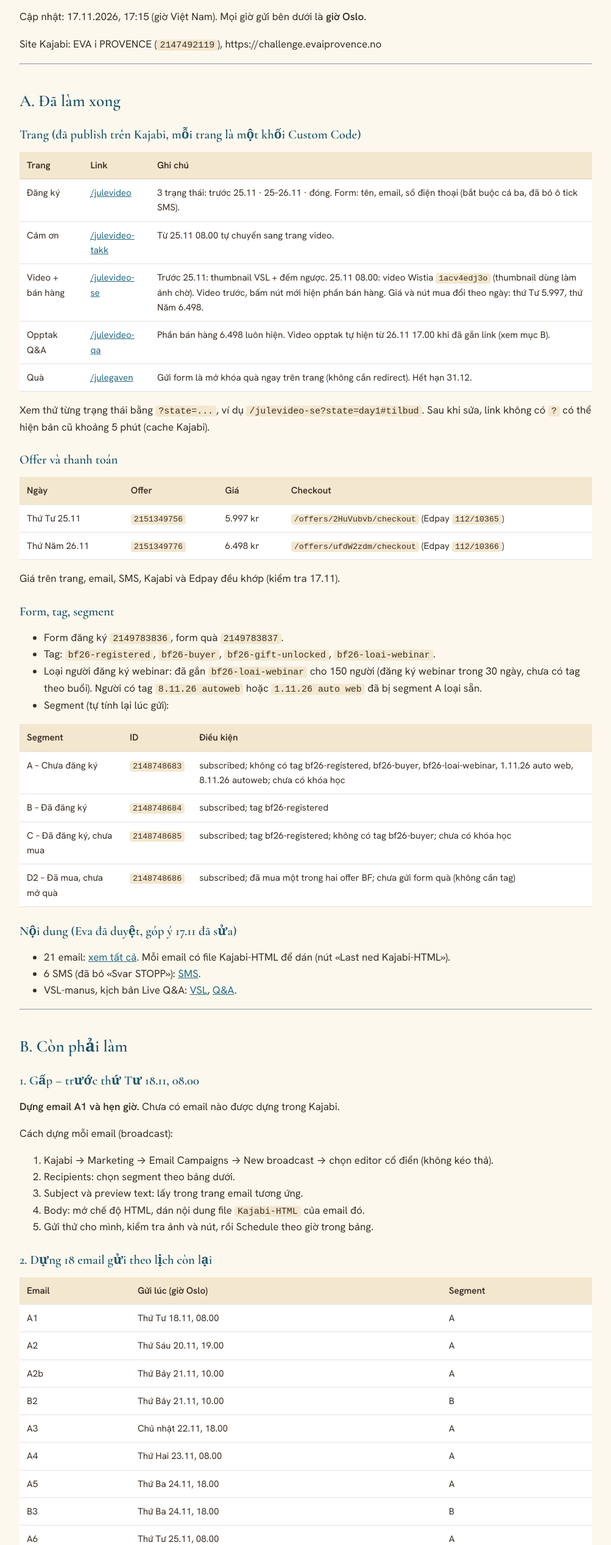
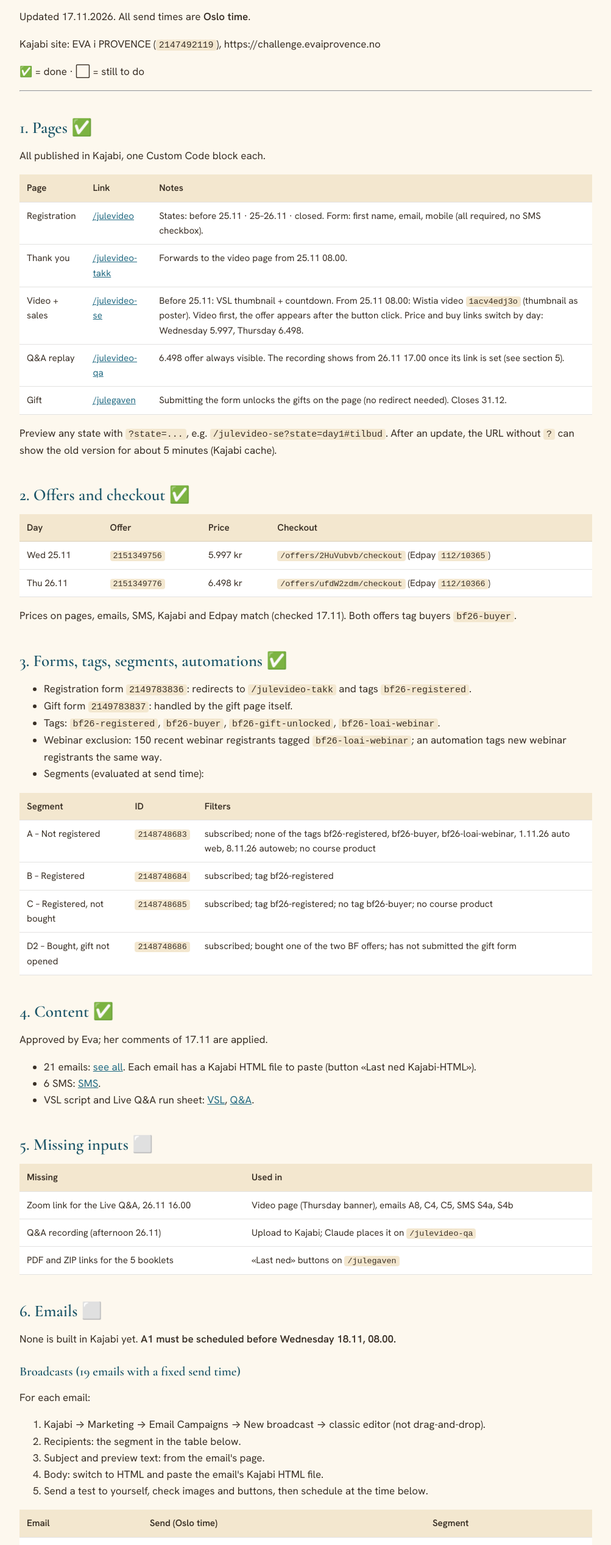
Before and after one commit to haphuongharley-wq/eva-bf-2026-review, a plain HTML site: page build.html in a window 1280 px wide. Shown: the part 264-2797 px from the top of the page at 61% size, without its empty margins (138-1141 px from the left). Drawn offline with nearby package versions, Linux system fonts and the light colour scheme.

Commit message:
Build instructions in English

```diff
--- a/build.html
+++ b/build.html
@@ -37,303 +37,267 @@ footer{border-top:1px solid var(--hair);padding:24px 0;color:var(--muted);font-s
 </style></head>
 <body><header class="top"><div class="wrap"><a class="brand" href="index.html">Eva i Provence · Black Friday 2026</a>
 <nav class="top"><a href="plan.html">Plan</a><a href="index.html#sider">Sider</a><a href="emails/index.html">E-poster</a><a href="sms.html">SMS</a><a href="vsl.html">VSL</a><a href="qa.html">Q&amp;A</a><a href="build.html">Build</a></nav></div></header>
-<main><div class="wrap doc"><p class="eyebrow">Build · Kajabi</p><h1>Build instruction – Black Friday 2026 (Eva i Provence)</h1>
-<p>Cập nhật: 17.11.2026, 17:15 (giờ Việt Nam). Mọi giờ gửi bên dưới là <strong>giờ Oslo</strong>.</p>
-<p>Site Kajabi: EVA i PROVENCE (<code>2147492119</code>), https://challenge.evaiprovence.no</p>
+<main><div class="wrap doc"><p class="eyebrow">Build · Kajabi</p><h1>Build instructions – Black Friday 2026 (Eva i Provence)</h1>
+<p>Updated 17.11.2026. All send times are <strong>Oslo time</strong>.</p>
+<p>Kajabi site: EVA i PROVENCE (<code>2147492119</code>), https://challenge.evaiprovence.no</p>
+<p>✅ = done · ⬜ = still to do</p>
 <hr />
-<h2>A. Đã làm xong</h2>
-<h3>Trang (đã publish trên Kajabi, mỗi trang là một khối Custom Code)</h3>
+<h2>1. Pages ✅</h2>
+<p>All published in Kajabi, one Custom Code block each.</p>
 <table>
 <thead>
 <tr>
-<th>Trang</th>
+<th>Page</th>
 <th>Link</th>
-<th>Ghi chú</th>
+<th>Notes</th>
 </tr>
 </thead>
 <tbody>
 <tr>
-<td>Đăng ký</td>
+<td>Registration</td>
 <td><a href="https://challenge.evaiprovence.no/julevideo">/julevideo</a></td>
-<td>3 trạng thái: trước 25.11 · 25–26.11 · đóng. Form: tên, email, số điện thoại (bắt buộc cả ba, đã bỏ ô tick SMS).</td>
+<td>States: before 25.11 · 25–26.11 · closed. Form: first name, email, mobile (all required, no SMS checkbox).</td>
 </tr>
 <tr>
-<td>Cảm ơn</td>
+<td>Thank you</td>
 <td><a href="https://challenge.evaiprovence.no/julevideo-takk">/julevideo-takk</a></td>
-<td>Từ 25.11 08.00 tự chuyển sang trang video.</td>
+<td>Forwards to the video page from 25.11 08.00.</td>
 </tr>
 <tr>
-<td>Video + bán hàng</td>
+<td>Video + sales</td>
 <td><a href="https://challenge.evaiprovence.no/julevideo-se">/julevideo-se</a></td>
-<td>Trước 25.11: thumbnail VSL + đếm ngược. 25.11 08.00: video Wistia <code>1acv4edj3o</code> (thumbnail dùng làm ảnh chờ). Video trước, bấm nút mới hiện phần bán hàng. Giá và nút mua đổi theo ngày: thứ Tư 5.997, thứ Năm 6.498.</td>
+<td>Before 25.11: VSL thumbnail + countdown. From 25.11 08.00: Wistia video <code>1acv4edj3o</code> (thumbnail as poster). Video first, the offer appears after the button click. Price and buy links switch by day: Wednesday 5.997, Thursday 6.498.</td>
 </tr>
 <tr>
-<td>Opptak Q&amp;A</td>
+<td>Q&amp;A replay</td>
 <td><a href="https://challenge.evaiprovence.no/julevideo-qa">/julevideo-qa</a></td>
-<td>Phần bán hàng 6.498 luôn hiện. Video opptak tự hiện từ 26.11 17.00 khi đã gắn link (xem mục B).</td>
+<td>6.498 offer always visible. The recording shows from 26.11 17.00 once its link is set (see section 5).</td>
 </tr>
 <tr>
-<td>Quà</td>
+<td>Gift</td>
 <td><a href="https://challenge.evaiprovence.no/julegaven">/julegaven</a></td>
-<td>Gửi form là mở khóa quà ngay trên trang (không cần redirect). Hết hạn 31.12.</td>
+<td>Submitting the form unlocks the gifts on the page (no redirect needed). Closes 31.12.</td>
 </tr>
 </tbody>
 </table>
-<p>Xem thử từng trạng thái bằng <code>?state=...</code>, ví dụ <code>/julevideo-se?state=day1#tilbud</code>. Sau khi sửa, link không có <code>?</code> có thể hiện bản cũ khoảng 5 phút (cache Kajabi).</p>
-<h3>Offer và thanh toán</h3>
+<p>Preview any state with <code>?state=...</code>, e.g. <code>/julevideo-se?state=day1#tilbud</code>. After an update, the URL without <code>?</code> can show the old version for about 5 minutes (Kajabi cache).</p>
+<h2>2. Offers and checkout ✅</h2>
 <table>
 <thead>
 <tr>
-<th>Ngày</th>
+<th>Day</th>
 <th>Offer</th>
-<th>Giá</th>
+<th>Price</th>
 <th>Checkout</th>
 </tr>
 </thead>
 <tbody>
 <tr>
-<td>Thứ Tư 25.11</td>
+<td>Wed 25.11</td>
 <td><code>2151349756</code></td>
 <td>5.997 kr</td>
 <td><code>/offers/2HuVubvb/checkout</code> (Edpay <code>112/10365</code>)</td>
 </tr>
 <tr>
-<td>Thứ Năm 26.11</td>
+<td>Thu 26.11</td>
 <td><code>2151349776</code></td>
 <td>6.498 kr</td>
 <td><code>/offers/ufdW2zdm/checkout</code> (Edpay <code>112/10366</code>)</td>
 </tr>
 </tbody>
 </table>
-<p>Giá trên trang, email, SMS, Kajabi và Edpay đều khớp (kiểm tra 17.11).</p>
-<h3>Form, tag, segment</h3>
+<p>Prices on pages, emails, SMS, Kajabi and Edpay match (checked 17.11). Both offers tag buyers <code>bf26-buyer</code>.</p>
+<h2>3. Forms, tags, segments, automations ✅</h2>
 <ul>
-<li>Form đăng ký <code>2149783836</code>, form quà <code>2149783837</code>.</li>
-<li>Tag: <code>bf26-registered</code>, <code>bf26-buyer</code>, <code>bf26-gift-unlocked</code>, <code>bf26-loai-webinar</code>.</li>
-<li>Loại người đăng ký webinar: đã gắn <code>bf26-loai-webinar</code> cho 150 người (đăng ký webinar trong 30 ngày, chưa có tag theo buổi). Người có tag <code>8.11.26 autoweb</code> hoặc <code>1.11.26 auto web</code> đã bị segment A loại sẵn.</li>
-<li>Segment (tự tính lại lúc gửi):</li>
+<li>Registration form <code>2149783836</code>: redirects to <code>/julevideo-takk</code> and tags <code>bf26-registered</code>.</li>
+<li>Gift form <code>2149783837</code>: handled by the gift page itself.</li>
+<li>Tags: <code>bf26-registered</code>, <code>bf26-buyer</code>, <code>bf26-gift-unlocked</code>, <code>bf26-loai-webinar</code>.</li>
+<li>Webinar exclusion: 150 recent webinar registrants tagged <code>bf26-loai-webinar</code>; an automation tags new webinar registrants the same way.</li>
+<li>Segments (evaluated at send time):</li>
 </ul>
 <table>
 <thead>
 <tr>
 <th>Segment</th>
 <th>ID</th>
-<th>Điều kiện</th>
+<th>Filters</th>
 </tr>
 </thead>
 <tbody>
 <tr>
-<td>A – Chưa đăng ký</td>
+<td>A – Not registered</td>
 <td><code>2148748683</code></td>
-<td>subscribed; không có tag bf26-registered, bf26-buyer, bf26-loai-webinar, 1.11.26 auto web, 8.11.26 autoweb; chưa có khóa học</td>
+<td>subscribed; none of the tags bf26-registered, bf26-buyer, bf26-loai-webinar, 1.11.26 auto web, 8.11.26 autoweb; no course product</td>
 </tr>
 <tr>
-<td>B – Đã đăng ký</td>
+<td>B – Registered</td>
 <td><code>2148748684</code></td>
 <td>subscribed; tag bf26-registered</td>
 </tr>
 <tr>
-<td>C – Đã đăng ký, chưa mua</td>
+<td>C – Registered, not bought</td>
 <td><code>2148748685</code></td>
-<td>subscribed; tag bf26-registered; không có tag bf26-buyer; chưa có khóa học</td>
+<td>subscribed; tag bf26-registered; no tag bf26-buyer; no course product</td>
 </tr>
 <tr>
-<td>D2 – Đã mua, chưa mở quà</td>
+<td>D2 – Bought, gift not opened</td>
 <td><code>2148748686</code></td>
-<td>subscribed; đã mua một trong hai offer BF; chưa gửi form quà (không cần tag)</td>
+<td>subscribed; bought one of the two BF offers; has not submitted the gift form</td>
 </tr>
 </tbody>
 </table>
-<h3>Nội dung (Eva đã duyệt, góp ý 17.11 đã sửa)</h3>
+<h2>4. Content ✅</h2>
+<p>Approved by Eva; her comments of 17.11 are applied.</p>
 <ul>
-<li>21 email: <a href="emails/index.html">xem tất cả</a>. Mỗi email có file Kajabi-HTML để dán (nút «Last ned Kajabi-HTML»).</li>
-<li>6 SMS (đã bỏ «Svar STOPP»): <a href="sms.html">SMS</a>.</li>
-<li>VSL-manus, kịch bản Live Q&amp;A: <a href="vsl.html">VSL</a>, <a href="qa.html">Q&amp;A</a>.</li>
+<li>21 emails: <a href="emails/index.html">see all</a>. Each email has a Kajabi HTML file to paste (button «Last ned Kajabi-HTML»).</li>
+<li>6 SMS: <a href="sms.html">SMS</a>.</li>
+<li>VSL script and Live Q&amp;A run sheet: <a href="vsl.html">VSL</a>, <a href="qa.html">Q&amp;A</a>.</li>
 </ul>
-<hr />
-<h2>B. Còn phải làm</h2>
-<h3>1. Gấp – trước thứ Tư 18.11, 08.00</h3>
-<p><strong>Dựng email A1 và hẹn giờ.</strong> Chưa có email nào được dựng trong Kajabi.</p>
-<p>Cách dựng mỗi email (broadcast):</p>
+<h2>5. Missing inputs ⬜</h2>
+<table>
+<thead>
+<tr>
+<th>Missing</th>
+<th>Used in</th>
+</tr>
+</thead>
+<tbody>
+<tr>
+<td>Zoom link for the Live Q&amp;A, 26.11 16.00</td>
+<td>Video page (Thursday banner), emails A8, C4, C5, SMS S4a, S4b</td>
+</tr>
+<tr>
+<td>Q&amp;A recording (afternoon 26.11)</td>
+<td>Upload to Kajabi; Claude places it on <code>/julevideo-qa</code></td>
+</tr>
+<tr>
+<td>PDF and ZIP links for the 5 booklets</td>
+<td>«Last ned» buttons on <code>/julegaven</code></td>
+</tr>
+</tbody>
+</table>
+<h2>6. Emails ⬜</h2>
+<p>None is built in Kajabi yet. <strong>A1 must be scheduled before Wednesday 18.11, 08.00.</strong></p>
+<h3>Broadcasts (19 emails with a fixed send time)</h3>
+<p>For each email:</p>
 <ol>
-<li>Kajabi → Marketing → Email Campaigns → New broadcast → chọn editor cổ điển (không kéo thả).</li>
-<li>Recipients: chọn segment theo bảng dưới.</li>
-<li>Subject và preview text: lấy trong trang email tương ứng.</li>
-<li>Body: mở chế độ HTML, dán nội dung file <code>Kajabi-HTML</code> của email đó.</li>
-<li>Gửi thử cho mình, kiểm tra ảnh và nút, rồi Schedule theo giờ trong bảng.</li>
+<li>Kajabi → Marketing → Email Campaigns → New broadcast → classic editor (not drag-and-drop).</li>
+<li>Recipients: the segment in the table below.</li>
+<li>Subject and preview text: from the email's page.</li>
+<li>Body: switch to HTML and paste the email's Kajabi HTML file.</li>
+<li>Send a test to yourself, check images and buttons, then schedule at the time below.</li>
 </ol>
-<h3>2. Dựng 18 email gửi theo lịch còn lại</h3>
 <table>
 <thead>
 <tr>
 <th>Email</th>
-<th>Gửi lúc (giờ Oslo)</th>
+<th>Send (Oslo time)</th>
 <th>Segment</th>
 </tr>
 </thead>
 <tbody>
 <tr>
 <td>A1</td>
-<td>Thứ Tư 18.11, 08.00</td>
+<td>Wed 18.11, 08.00</td>
 <td>A</td>
 </tr>
 <tr>
 <td>A2</td>
-<td>Thứ Sáu 20.11, 19.00</td>
+<td>Fri 20.11, 19.00</td>
 <td>A</td>
 </tr>
 <tr>
 <td>A2b</td>
-<td>Thứ Bảy 21.11, 10.00</td>
+<td>Sat 21.11, 10.00</td>
 <td>A</td>
 </tr>
 <tr>
 <td>B2</td>
-<td>Thứ Bảy 21.11, 10.00</td>
+<td>Sat 21.11, 10.00</td>
 <td>B</td>
 </tr>
 <tr>
 <td>A3</td>
-<td>Chủ nhật 22.11, 18.00</td>
+<td>Sun 22.11, 18.00</td>
 <td>A</td>
 </tr>
 <tr>
 <td>A4</td>
-<td>Thứ Hai 23.11, 08.00</td>
+<td>Mon 23.11, 08.00</td>
 <td>A</td>
 </tr>
 <tr>
 <td>A5</td>
-<td>Thứ Ba 24.11, 18.00</td>
+<td>Tue 24.11, 18.00</td>
 <td>A</td>
 </tr>
 <tr>
 <td>B3</td>
-<td>Thứ Ba 24.11, 18.00</td>
+<td>Tue 24.11, 18.00</td>
 <td>B</td>
 </tr>
 <tr>
 <td>A6</td>
-<td>Thứ Tư 25.11, 08.00</td>
+<td>Wed 25.11, 08.00</td>
 <td>A</td>
 </tr>
 <tr>
 <td>C1</td>
-<td>Thứ Tư 25.11, 08.00</td>
+<td>Wed 25.11, 08.00</td>
 <td>C</td>
 </tr>
 <tr>
 <td>C2</td>
-<td>Thứ Tư 25.11, 13.00</td>
+<td>Wed 25.11, 13.00</td>
 <td>C</td>
 </tr>
 <tr>
 <td>A7</td>
-<td>Thứ Tư 25.11, 17.00</td>
+<td>Wed 25.11, 17.00</td>
 <td>A</td>
 </tr>
 <tr>
 <td>C3</td>
-<td>Thứ Tư 25.11, 20.00</td>
+<td>Wed 25.11, 20.00</td>
 <td>C</td>
 </tr>
 <tr>
 <td>A8</td>
-<td>Thứ Năm 26.11, 08.00</td>
+<td>Thu 26.11, 08.00</td>
 <td>A</td>
 </tr>
 <tr>
 <td>C4</td>
-<td>Thứ Năm 26.11, 08.00</td>
+<td>Thu 26.11, 08.00</td>
 <td>C</td>
 </tr>
 <tr>
 <td>C5</td>
-<td>Thứ Năm 26.11, 15.00</td>
+<td>Thu 26.11, 15.00</td>
 <td>C</td>
 </tr>
 <tr>
 <td>A9</td>
-<td>Thứ Năm 26.11, 17.00</td>
+<td>Thu 26.11, 17.00</td>
 <td>A</td>
 </tr>
 <tr>
 <td>C6</td>
-<td>Thứ Năm 26.11, 21.00</td>
+<td>Thu 26.11, 21.00</td>
 <td>C</td>
 </tr>
 <tr>
 <td>D2</td>
-<td>Chủ nhật 13.12 (Lucia)</td>
+<td>Sun 13.12 (Lucia)</td>
 <td>D2</td>
 </tr>
 </tbody>
 </table>
-<p>A8, C4, C5 cần link Zoom (mục 6). Có thể dựng trước rồi sửa link trước khi gửi.</p>
-<h3>3. Hai email gửi theo hành động</h3>
+<p>A8, C4 and C5 need the Zoom link (section 5). They can be built now and the link added before they send.</p>
+<h3>Triggered emails</h3>
 <ul>
-<li><strong>B1</strong> (ngay sau khi đăng ký): tạo sequence <code>BF26 – B1</code>, email ngày 0. Form đăng ký → Automations → Subscribe to sequence <code>BF26 – B1</code>.</li>
-<li><strong>D1</strong> (ngay sau khi mua): sequence <code>BF26 – D1</code>, email ngày 0. Gắn vào cả hai offer BF → Automations → Subscribe to sequence <code>BF26 – D1</code>.</li>
+<li><strong>B1</strong> (right after registration): sequence <code>BF26 – B1</code>, email on day 0. Registration form → Automations → Subscribe to sequence <code>BF26 – B1</code>.</li>
+<li><strong>D1</strong> (right after purchase): sequence <code>BF26 – D1</code>, email on day 0. Both BF offers → Automations → Subscribe to sequence <code>BF26 – D1</code>.</li>
 </ul>
-<h3>4. Form đăng ký <code>2149783836</code></h3>
-<p>Cần: sau khi gửi chuyển tới <code>/julevideo-takk</code>, và gắn tag <code>bf26-registered</code> (segment B, C dùng tag này).</p>
-<p>Nếu Kajabi không cho cài (như form quà): báo Claude để làm như form quà. Trang tự gửi form ngầm rồi tự chuyển sang trang cảm ơn, và segment B, C đổi sang điều kiện «đã gửi form đăng ký» thay cho tag.</p>
-<h3>5. Hai offer BF</h3>
-<p>Cần: khi mua thì gắn tag <code>bf26-buyer</code> (segment A, C dùng để loại người đã mua). Nếu không cài được: đổi segment A, C sang điều kiện «đã mua offer BF», như đã làm với D2.</p>
-<h3>6. Còn thiếu đầu vào</h3>
-<table>
-<thead>
-<tr>
-<th>Thiếu</th>
-<th>Dùng ở</th>
-</tr>
-</thead>
-<tbody>
-<tr>
-<td>Link Zoom cho Live Q&amp;A 26.11 16.00</td>
-<td>Trang video (banner thứ Năm), email A8, C4, C5, SMS S4a, S4b</td>
-</tr>
-<tr>
-<td>Video opptak Q&amp;A (chiều 26.11)</td>
-<td>Upload lên Kajabi, Claude gắn vào <code>/julevideo-qa</code></td>
-</tr>
-<tr>
-<td>Link PDF và ZIP của 5 hefter</td>
-<td>Nút «Last ned» trên <code>/julegaven</code></td>
-</tr>
-<tr>
-<td>Link nhóm Facebook</td>
-<td>Email có nút «group» (email người mua)</td>
-</tr>
-<tr>
-<td>Xác nhận Klarna thứ Năm 290 kr/tháng</td>
-<td>FAQ trang video</td>
-</tr>
-<tr>
-<td>Kiểm tra VSL có nói «6.497» không (giá đúng 6.498)</td>
-<td>Video</td>
-</tr>
-</tbody>
-</table>
-<h3>7. Automation loại người đăng ký webinar mới</h3>
-<p>Kajabi → Automations: khi gắn tag <code>auto webinar registrants</code> thì thêm tag <code>bf26-loai-webinar</code>. Chỉ cần nếu webinar chuyển sang buổi mới với tag mới trước 26.11. Tắt sau 26.11.</p>
-<h3>8. SMS</h3>
-<ul>
-<li>Chọn công cụ gửi. Công cụ đó phải tự xử lý hủy đăng ký, vì tin không còn «Svar STOPP».</li>
-<li>Form đã bỏ ô đồng ý nhận SMS. Luật Na Uy yêu cầu có đồng ý trước: quyết định có thêm lại một dòng đồng ý không.</li>
-<li>Link rút gọn tới trang video. Đếm lại độ dài sau khi gắn link (tối đa 160 ký tự).</li>
-</ul>
-<h3>9. Trước launch</h3>
-<ul>
-<li>Test thật mỗi form một lần bằng email test. Kiểm tra contact xuất hiện trong Kajabi, có redirect và tag đúng.</li>
-<li>Ảnh trên trang và trong email đang lấy từ GitHub Pages. Nên upload lên Kajabi rồi dán lại trang.</li>
-<li>Trang <code>/julepakke</code> đang bán 297 kr, mâu thuẫn với giá trị quà 997 kr. Gỡ trang hoặc đổi cách nói về giá trị.</li>
-<li>Cập nhật Google Docs/PDF gửi Eva (bản «02 E-poster» cũ còn ghi 20 phút và 6.497).</li>
-</ul>
-<h3>10. Trong và sau chiến dịch</h3>
-<ul>
-<li>Thứ Tư 25.11, 23.59: tắt offer 5.997 và Edpay <code>10365</code>.</li>
-<li>Thứ Năm 26.11, 23.59: tắt offer 6.498 và Edpay <code>10366</code>.</li>
-<li>Chiều 26.11: gắn video opptak Q&amp;A (mục 6).</li>
-<li>Sau 26.11: tắt automation loại webinar (mục 7).</li>
-</ul></div></main><footer>Utkast til godkjenning · ikke publisert for kunder</footer></body></html>
+<h2>7. SMS ⬜</h2>
+<p>Send the 6 SMS at the times on the <a href="sms.html">SMS page</a>.</p></div></main><footer>Utkast til godkjenning · ikke publisert for kunder</footer></body></html>
```
Also changed, not shown: index.html (+1 -1 lines).
